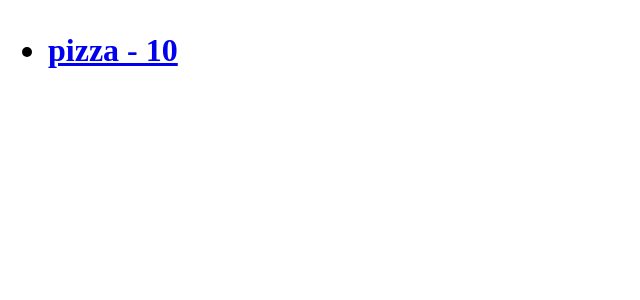
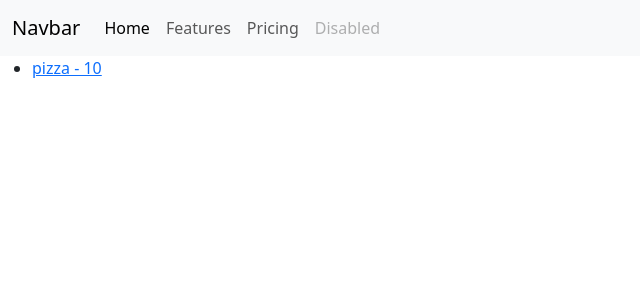
Before and after one commit to honey2438/Django_tut, a Django app: page /food/ in a window 1280 px wide. Shown: the top 300 px of the page, without its empty margins (0-640 px from the left). Run offline with Django 4.2, Linux system fonts and the light colour scheme; data comes from the database, SQL or seed files in the repository.

Commit message:
added css and navbar

```diff
--- /dev/null
+++ b/food/templates/food/base.html
@@ -0,0 +1,41 @@
+{% load static %}
+<!DOCTYPE html>
+<html lang="en">
+<head>
+    <meta charset="UTF-8">
+    <meta name="viewport" content="width=device-width, initial-scale=1.0">
+    <link href="https://cdn.jsdelivr.net/npm/bootstrap@5.3.3/dist/css/bootstrap.min.css" rel="stylesheet" integrity="sha384-QWTKZyjpPEjISv5WaRU9OFeRpok6YctnYmDr5pNlyT2bRjXh0JMhjY6hW+ALEwIH" crossorigin="anonymous">
+    <title>Document</title>
+    <link rel="stylesheet" href="{% static 'food/style.css'%}">
+</head>
+<body>
+    <nav class="navbar navbar-expand-lg bg-body-tertiary">
+        <div class="container-fluid">
+          <a class="navbar-brand" href="#">Navbar</a>
+          <button class="navbar-toggler" type="button" data-bs-toggle="collapse" data-bs-target="#navbarNav" aria-controls="navbarNav" aria-expanded="false" aria-label="Toggle navigation">
+            <span class="navbar-toggler-icon"></span>
+          </button>
+          <div class="collapse navbar-collapse" id="navbarNav">
+            <ul class="navbar-nav">
+              <li class="nav-item">
+                <a class="nav-link active" aria-current="page" href="#">Home</a>
+              </li>
+              <li class="nav-item">
+                <a class="nav-link" href="#">Features</a>
+              </li>
+              <li class="nav-item">
+                <a class="nav-link" href="#">Pricing</a>
+              </li>
+              <li class="nav-item">
+                <a class="nav-link disabled" aria-disabled="true">Disabled</a>
+              </li>
+            </ul>
+          </div>
+        </div>
+      </nav>
+      {% block content%}
+      {% endblock %}
+
+    <script src="https://cdn.jsdelivr.net/npm/bootstrap@5.3.3/dist/js/bootstrap.bundle.min.js" integrity="sha384-YvpcrYf0tY3lHB60NNkmXc5s9fDVZLESaAA55NDzOxhy9GkcIdslK1eN7N6jIeHz" crossorigin="anonymous"></script>
+</body>
+</html>
--- a/food/templates/food/details.html
+++ b/food/templates/food/details.html
@@ -1,3 +1,6 @@
+{% extends 'food/base.html' %}
+{% block content %}
 <h1>{{item.item_name}}</h1>
 <h2>{{item.item_desc}}</h2>
 <h3>{{item.item_price}}</h3>
+{% endblock %}
--- a/food/templates/food/index.html
+++ b/food/templates/food/index.html
@@ -1,3 +1,5 @@
+
+{% extends 'food/base.html'%}
 <!DOCTYPE html>
 <html lang="en">
 <head>
@@ -6,18 +8,18 @@
     <title>Document</title>
 </head>
 <body>
-    <h1>
+      {% block content%}
         <ul>
         {% for item in items%}
 
                 <li>
-                    <a href="{% url 'food:details' item.id%}">
+                    <a href="{% url 'details' item.id%}">
                  {{item.item_name}} - {{item.item_price}}
                 </a>
                 </li>
         {%endfor%}
-            </ul>
 
-    </h1>
+        {% endblock %}
+
 </body>
 </html>
```
Also changed, not shown: food/static/food/style.css (added).
